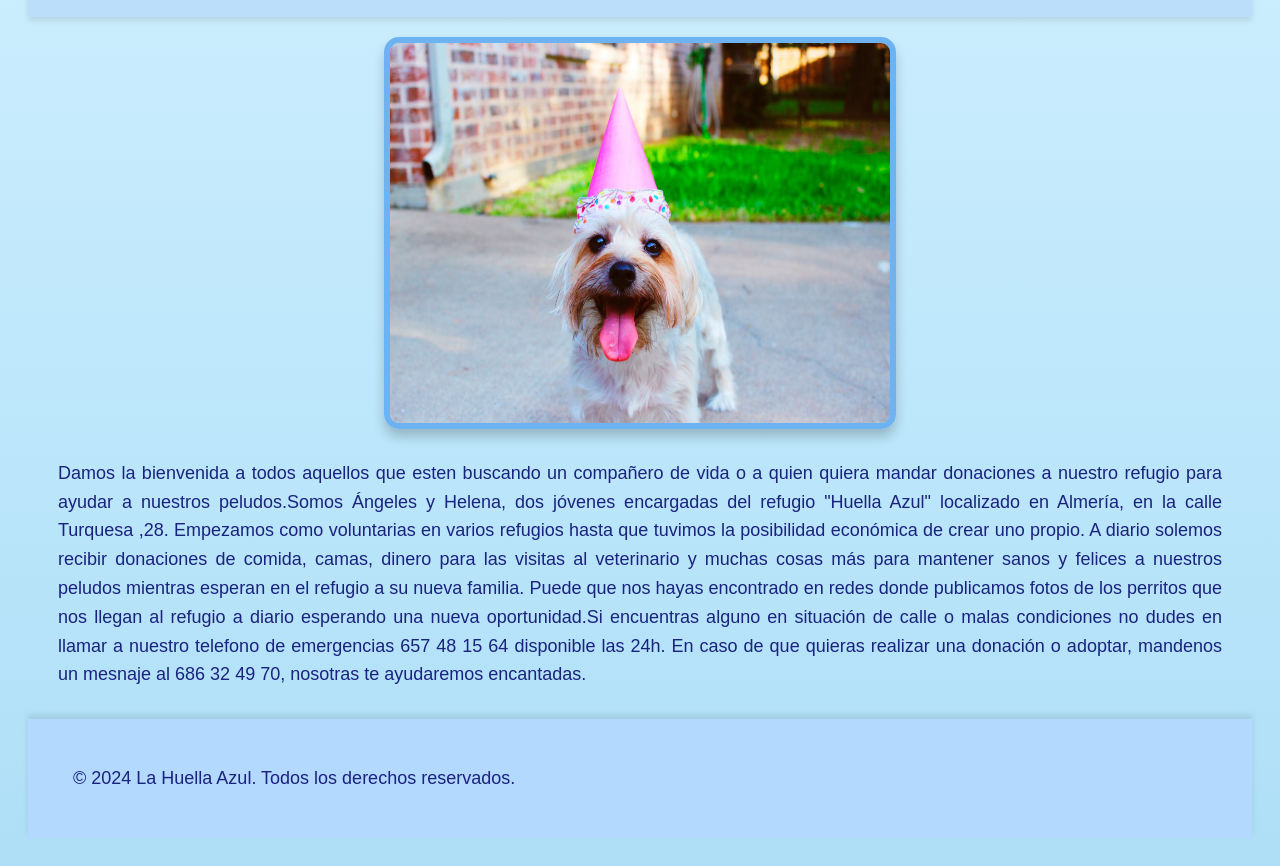
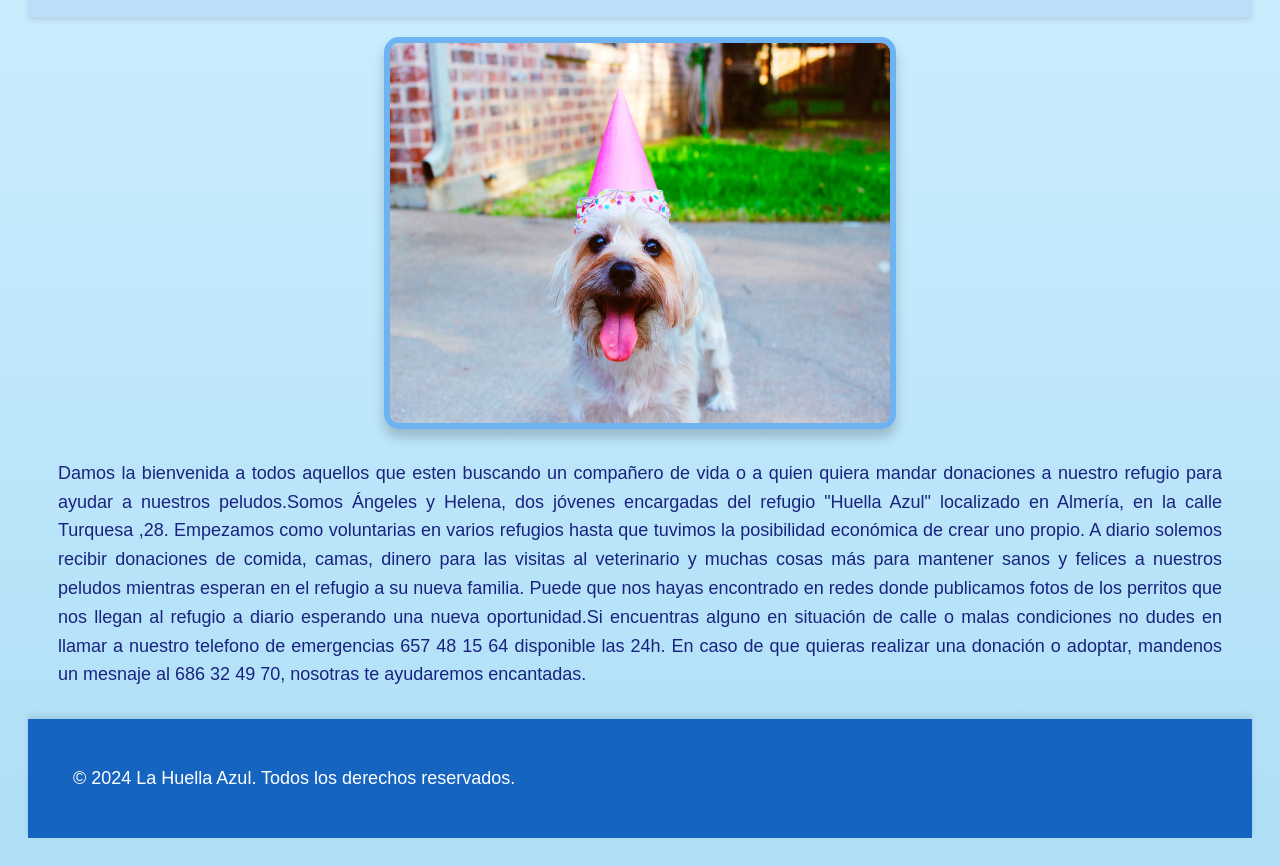
Before and after one commit to AngelesMartinezSaez/refugio, a plain HTML site: page index.html in a window 1280 px wide. Shown: the part 171-1037 px from the top of the page. Drawn offline with Linux system fonts and the light colour scheme.

Commit message:
Update estilo.css

```diff
--- a/css/estilo.css
+++ b/css/estilo.css
@@ -73,7 +73,6 @@ article:hover {
     transform: translateY(-10px);
 }
 
-
 p {
     font-size: 18px;
     line-height: 1.6;
@@ -84,8 +83,8 @@ p {
 }
 
 footer {
-    background-color: #B3D9FF;
-    color: #1a237e;
+    background-color: #1565C0;
+    color: #ffffff;
     text-align: center;
     padding: 15px;
     font-size: 0.9em;
```
